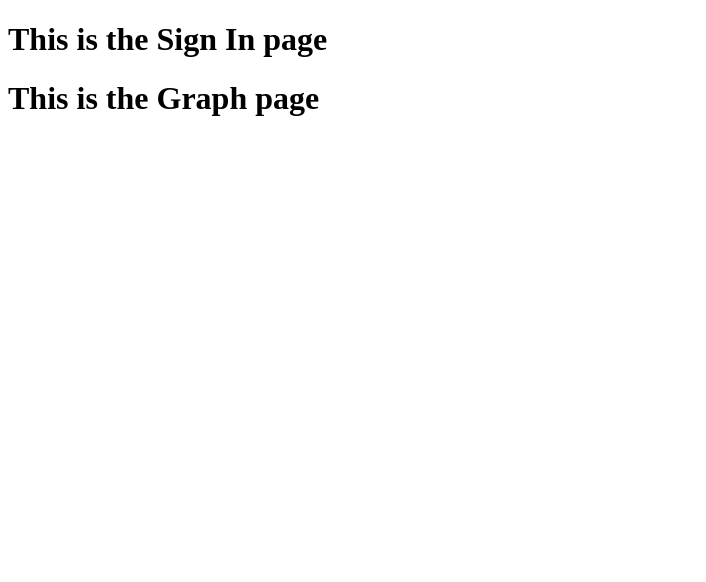
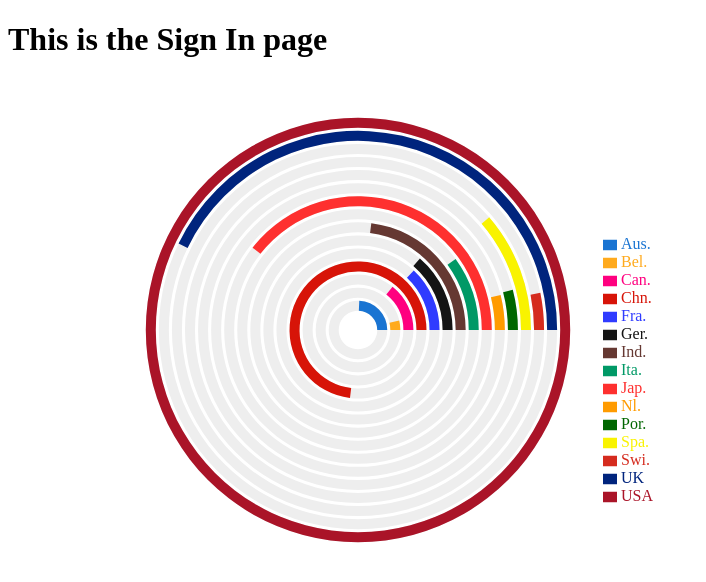
Before and after one commit to tams2429/graph-visual-test, a React (Create React App) app in the folder frontend/: page / in a window 1280 px wide. Shown: the top 582 px of the page, without its empty margins (0-706 px from the left). Built offline with nearby package versions, Linux system fonts and the light colour scheme.

Commit message:
Added radial bar chart for country data

```diff
--- a/frontend/src/components/GraphPage.js
+++ b/frontend/src/components/GraphPage.js
@@ -1,11 +1,27 @@
 import React from 'react'
+import { countryData } from '../data/CountryData'
+import { RadialBarChart, RadialBar, Legend, Tooltip } from 'recharts'
 
 const GraphPage = () => {
 
-
+  console.log(countryData)
 
   return (
-    <h1>This is the Graph page</h1>
+    <RadialBarChart
+      width={700}
+      height={500}
+      innerRadius="10%"
+      outerRadius="90%"
+      data={countryData}
+    >
+      <RadialBar
+        dataKey='Count'
+        background
+
+      />
+      <Legend width={100} height={190} layout='vertical' verticalAlign='middle' align="right" />
+      <Tooltip offset={10}/>
+    </RadialBarChart>
   )
 }
 
--- a/frontend/src/data/CountryData.js
+++ b/frontend/src/data/CountryData.js
@@ -1,47 +1,47 @@
 export const countryData = [
   {
-    name: 'Aus.', Count: 114,
+    name: 'Aus.', Count: 114, fill: '#1974D2',
   },
   {
-    name: 'Bel.', Count: 17,
+    name: 'Bel.', Count: 17, fill: '#FFAA1D',
   },
   {
-    name: 'Can.', Count: 67,
+    name: 'Can.', Count: 67, fill: '#FF007F',
   },
   {
-    name: 'Chn.', Count: 343,
+    name: 'Chn.', Count: 343, fill: '#D71408',
   },
   {
-    name: 'Fra.', Count: 61,
+    name: 'Fra.', Count: 61, fill: '#2F3BFF',
   },
   {
-    name: 'Ger.', Count: 64,
+    name: 'Ger.', Count: 64, fill: '#141414',
   },
   {
-    name: 'Ind.', Count: 108,
+    name: 'Ind.', Count: 108, fill: '#653832',
   },
   {
-    name: 'Ita.', Count: 47,
+    name: 'Ita.', Count: 47, fill: '#009966',
   },
   {
-    name: 'Jap.', Count: 185,
+    name: 'Jap.', Count: 185, fill: '#FE302F',
   },
   {
-    name: 'Nl.', Count: 18,
+    name: 'Nl.', Count: 18, fill: '#FF9B00',
   },
   {
-    name: 'Por.', Count: 19,
+    name: 'Por.', Count: 19, fill: '#006600',
   },
   {
-    name: 'Spa.', Count: 53,
+    name: 'Spa.', Count: 53, fill: '#F9F300',
   },
   {
-    name: 'Swi.', Count: 15,
+    name: 'Swi.', Count: 15, fill: '#D52B1E',
   },
   {
-    name: 'UK', Count: 201,
+    name: 'UK', Count: 201, fill: '#00247D',
   },
   {
-    name: 'USA', Count: 469,
+    name: 'USA', Count: 469, fill: '#AA1428',
   }
 ]
```
Also changed, not shown: 1 other file (tests, documents, lock files or other folders).
